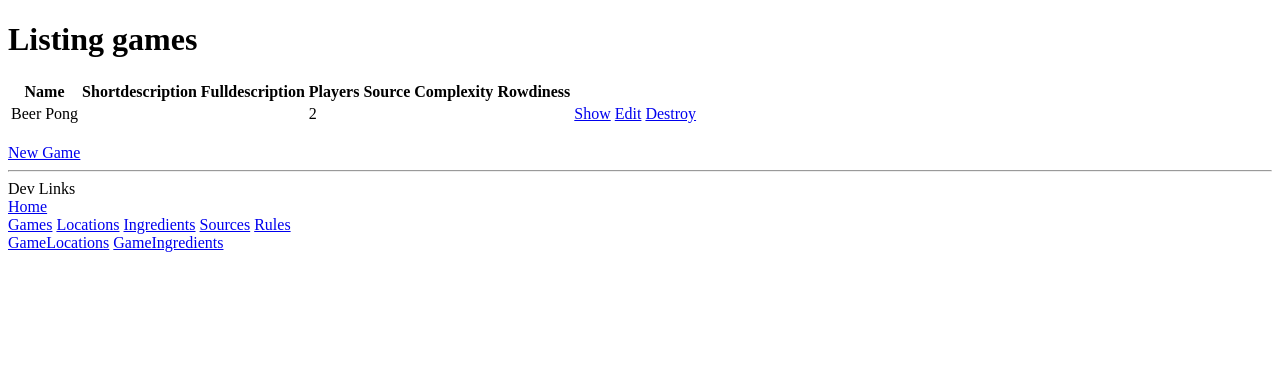
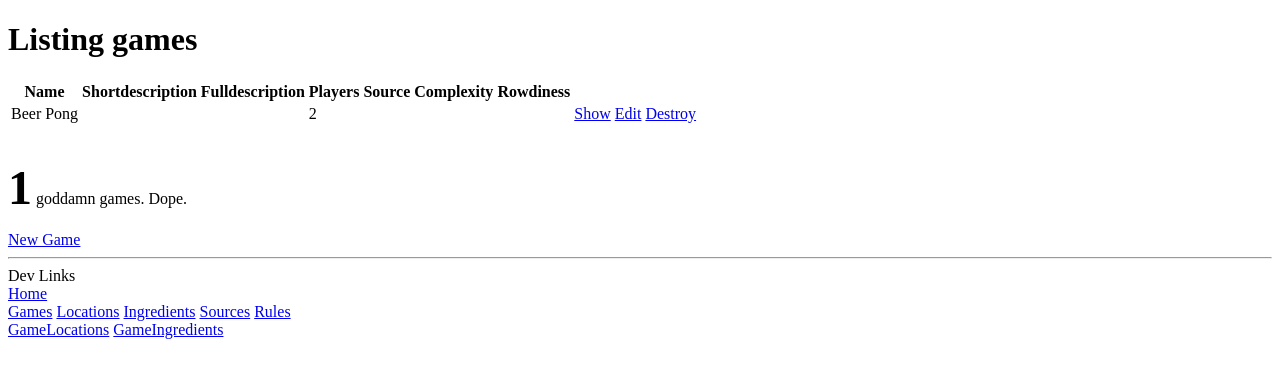
Before and after one commit to umtrey/aw-eph-it, a Rails app: page /games in a window 1280 px wide. Shown: the top 378 px of the page. Run offline with Rails 7, Linux system fonts and the light colour scheme; data comes from the database, SQL or seed files in the repository; some libraries are stand-ins or nearby versions.

Commit message:
Bringing up the crawlers

```diff
--- a/app/controllers/games_controller.rb
+++ b/app/controllers/games_controller.rb
@@ -10,7 +10,34 @@ class GamesController < ApplicationController
     end
   end
 
-  # GET /games/1
+  def crawler
+
+    require 'nokogiri'
+    require 'open-uri'
+
+    @doc = Nokogiri::HTML(open('http://www.webtender.com/handbook/games/'))
+
+  end
+
+  def crawler2
+
+    require 'nokogiri'
+    require 'open-uri'
+
+    @doc = Nokogiri::HTML(open('http://www.drinknation.com/drinking-games'))
+
+  end
+
+  def crawler3
+
+    require 'nokogiri'
+    require 'open-uri'
+
+    @doc = Nokogiri::HTML(open('http://www.drinknation.com/drinking-games'))
+
+  end
+
+    # GET /games/1
   # GET /games/1.xml
   def show
     @game = Game.find(params[:id])
--- a/app/views/games/index.html.erb
+++ b/app/views/games/index.html.erb
@@ -1,4 +1,5 @@
 <h1>Listing games</h1>
+
 
 <table>
   <tr>
@@ -13,8 +14,10 @@
     <th></th>
     <th></th>
   </tr>
+  <% counter = 0 %>
 
 <% @games.each do |game| %>
+  <% counter += 1 %>
   <tr>
     <td><%= game.name %></td>
     <td><%= game.shortdescription %></td>
@@ -31,5 +34,5 @@
 </table>
 
 <br />
-
+<P><STRONG style="font-size: 48px;"><%= counter %></STRONG> goddamn games. Dope.</P>
 <%= link_to 'New Game', new_game_path %>
--- a/app/views/games/show.html.erb
+++ b/app/views/games/show.html.erb
@@ -12,7 +12,7 @@
 
 <p>
   <b>Fulldescription:</b>
-  <%= @game.fulldescription %>
+  <%= simple_format(@game.fulldescription) %>
 </p>
 
 <p>
--- a/config/routes.rb
+++ b/config/routes.rb
@@ -13,6 +13,9 @@ AwEphIt::Application.routes.draw do
   resources :gamelocations
   resources :locations
   resources :games
+
   root :to => 'game_search#index'
 
+  get "crawler/" => "games#crawler3"
+
 end
```
Also changed, not shown: Gemfile, Gemfile.lock.
